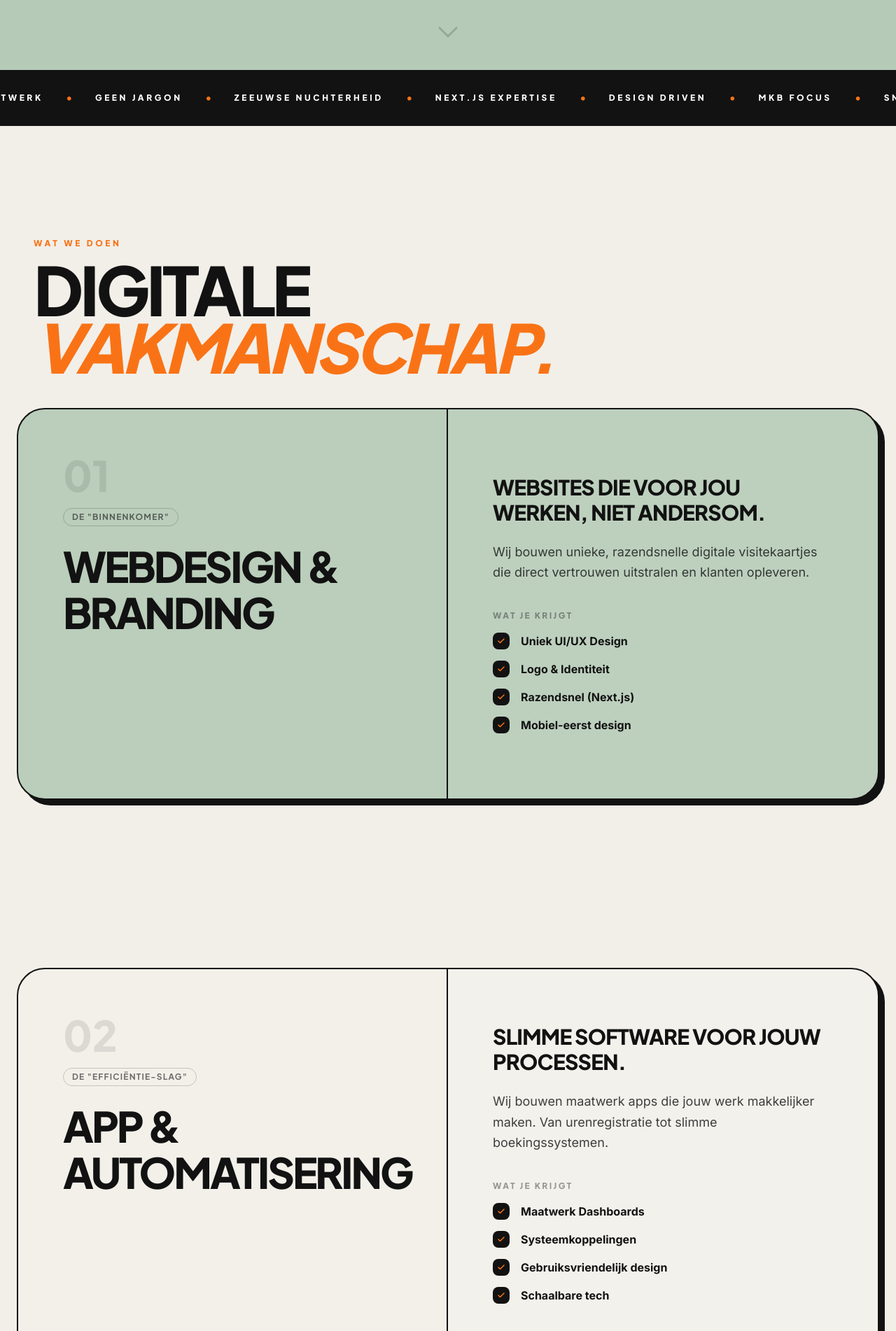
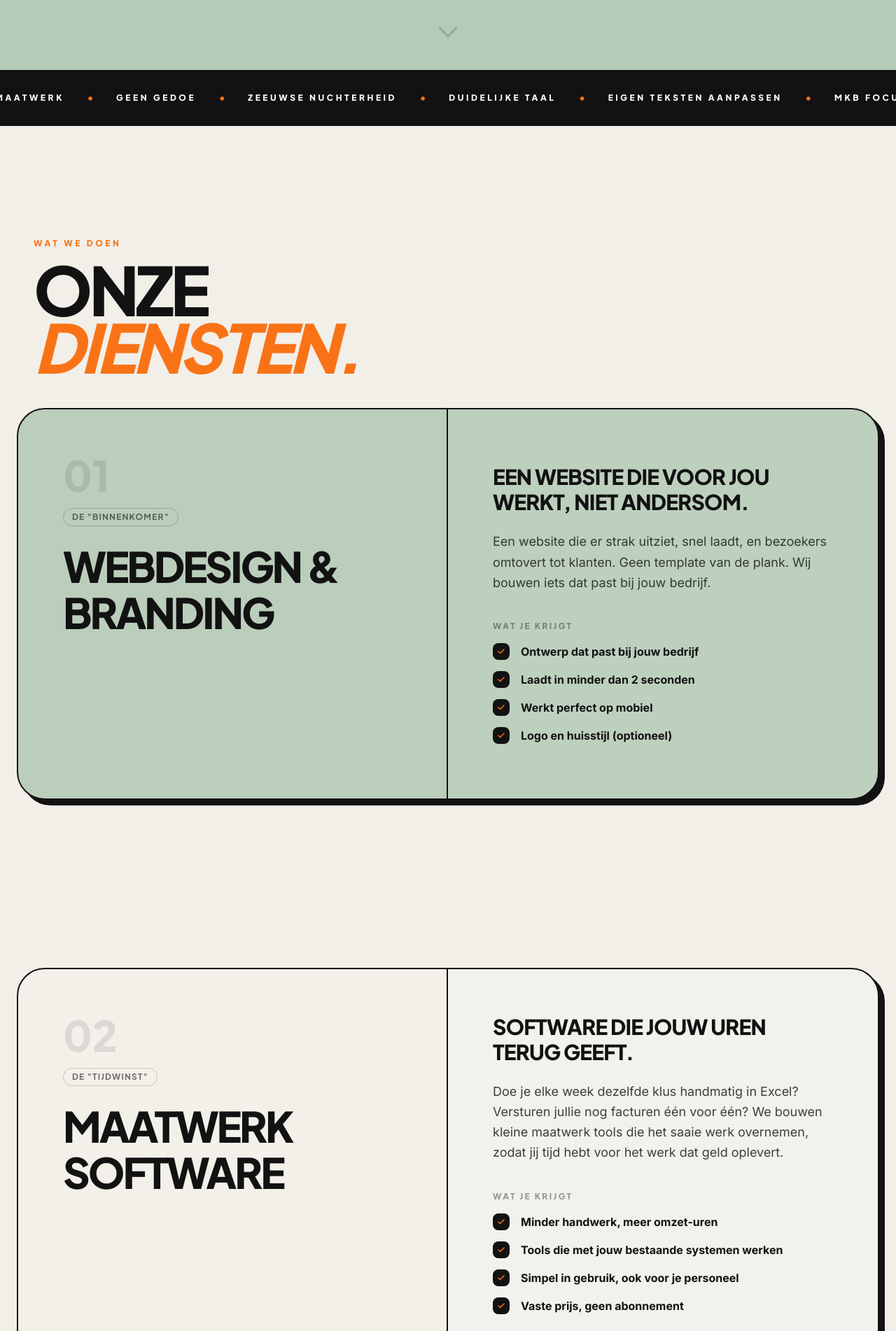
Before and after one commit to madebyformastudios/forma-v2, a Next.js app: page / in a window 1280 px wide. Shown: the part 700-2602 px from the top of the page at 70% size. Built offline with nearby package versions, Linux system fonts and the light colour scheme.

Commit message:
Changes: Improved overall copywriting on the webpage.

```diff
--- a/app/layout.tsx
+++ b/app/layout.tsx
@@ -19,10 +19,10 @@ const inter = Inter({
 
 export const metadata: Metadata = {
   title: {
-    default: "FORMA | Premium Webdesign & Development Zeeland",
-    template: "FORMA | %s - Webdesign & Development Zeeland",
+    default: "FORMA | Websites voor MKB Zeeland — Snel, Mooi, Geen Gedoe",
+    template: "FORMA | Websites voor MKB Zeeland",
   },
-  description: "FORMA is hét bureau voor high-end Next.js websites in Zeeland. Wij helpen MKB-ondernemers in Middelburg en omstreken aan bizarre snelheid en meer omzet.",
+  description: "Wij bouwen snelle, mooie websites voor ondernemers in Zeeland. Geen vage praat, vaste prijs, binnen 3 weken online. Vraag een gesprek aan.",
   metadataBase: new URL("https://madebyforma.nl"),
   alternates: {
     canonical: "/",
@@ -31,8 +31,8 @@ export const metadata: Metadata = {
     google: "TGK-dEIPovps_mTX7E8eUrBVlhs3lB4KzMAb2j40Tb8",
   },
   openGraph: {
-    title: "FORMA | Premium Webdesign & Development Zeeland",
-    description: "FORMA is hét bureau voor high-end Next.js websites in Zeeland. Wij helpen MKB-ondernemers in Middelburg en omstreken aan bizarre snelheid en meer omzet.",
+    title: "FORMA | Websites voor MKB Zeeland — Snel, Mooi, Geen Gedoe",
+    description: "Wij bouwen snelle, mooie websites voor ondernemers in Zeeland. Geen vage praat, vaste prijs, binnen 3 weken online. Vraag een gesprek aan.",
     url: "https://madebyforma.nl",
     siteName: "FORMA",
     locale: "nl_NL",
@@ -48,8 +48,8 @@ export const metadata: Metadata = {
   },
   twitter: {
     card: "summary_large_image",
-    title: "FORMA | Premium Webdesign & Development Zeeland",
-    description: "FORMA is hét bureau voor high-end Next.js websites in Zeeland. Wij helpen MKB-ondernemers in Middelburg en omstreken aan bizarre snelheid en meer omzet.",
+    title: "FORMA | Websites voor MKB Zeeland — Snel, Mooi, Geen Gedoe",
+    description: "Wij bouwen snelle, mooie websites voor ondernemers in Zeeland. Geen vage praat, vaste prijs, binnen 3 weken online. Vraag een gesprek aan.",
     images: ["/og-image.jpg"],
   },
   robots: {
@@ -79,7 +79,7 @@ export default function RootLayout({
       "addressCountry": "Nederland"
     },
     "areaServed": "Zeeland",
-    "description": "FORMA is hét bureau voor high-end Next.js websites in Zeeland. Wij helpen MKB-ondernemers in Middelburg en omstreken aan bizarre snelheid en meer omzet.",
+    "description": "Wij bouwen snelle, mooie websites voor ondernemers in Zeeland. Geen vage praat, vaste prijs, binnen 3 weken online. Vraag een gesprek aan.",
     "serviceType": ["Web Design", "Web Development", "SEO"],
     "url": "https://madebyforma.nl"
   };
--- a/app/page.tsx
+++ b/app/page.tsx
@@ -17,7 +17,6 @@ export default function Home() {
       <Process />
       <Projects />
       <FoundingPartner />
-      <TechStack />
       <FAQ />
       <Contact />
     </main>
--- a/components/layout/Footer.tsx
+++ b/components/layout/Footer.tsx
@@ -40,7 +40,7 @@ export default function Footer() {
             </div>
             <div className="space-y-2">
               <p className="text-xl font-sans font-black uppercase">Middelburg, Zeeland</p>
-              <p className="text-white/40 font-body">Nederland — Global Service</p>
+              <p className="text-white/40 font-body">Werkend voor heel Nederland</p>
             </div>
           </div>
 
@@ -79,7 +79,7 @@ export default function Footer() {
           {/* Column 3: Contact Context */}
           <div className="lg:flex lg:justify-end">
             <div className="bg-white/5 border border-white/10 p-8 rounded-3xl space-y-4 max-w-sm h-fit">
-              <p className="text-lg font-sans font-black uppercase leading-tight">Laten we samen die digitale standaard zetten.</p>
+              <p className="text-lg font-sans font-black uppercase leading-tight">Laten we beginnen</p>
               <Link href="#contact" className="inline-block text-accent font-sans font-black uppercase text-xs tracking-widest border-b-2 border-accent pb-1">
                 Start je aanvraag →
               </Link>
@@ -91,10 +91,10 @@ export default function Footer() {
         <div className="flex flex-col md:flex-row justify-between items-center pt-8 border-t border-white/5 gap-8">
           <div className="flex items-center space-x-6">
             <p className="text-[10px] font-sans font-bold uppercase tracking-widest text-white/30">
-              © 2026 FORMA — Built with Next.js & Passion
+              © 2026 FORMA — GEBOUWD MET NEXT.JS EN PASSIE
             </p>
             <div className="px-3 py-1 bg-accent text-white rounded-lg text-[10px] font-sans font-black uppercase tracking-tighter rotate-3 shadow-[2px_2px_0px_0px_#ffffff]">
-              Made in Zeeland
+              gemaakt in zeeland
             </div>
           </div>
 
--- a/components/sections/Contact.tsx
+++ b/components/sections/Contact.tsx
@@ -5,7 +5,7 @@ import { motion } from 'framer-motion';
 import Button from '@/components/ui/Button';
 import { Mail, MapPin } from 'lucide-react';
 
-const serviceOptions = ["WEB DESIGN", "APP DEV", "SEO & GEO", "BRANDING"];
+const serviceOptions = ["WEB DESIGN", "MAATWERK SOFTWARE", "SEO & GOOGLE", "BRANDING"];
 
 export default function Contact() {
   const [selectedServices, setSelectedServices] = useState<string[]>([]);
@@ -59,10 +59,10 @@ export default function Contact() {
                 CONTACT
               </span>
               <h2 className="text-4xl md:text-7xl font-sans font-black tracking-tighter uppercase text-ink leading-[0.85] mb-8">
-                KLAAR OM DE <br /> <span className="text-accent italic">STANDAARD</span> TE ZETTEN?
+                KLAAR OM TE <br /> <span className="text-accent italic">BEGINNEN</span> ?
               </h2>
               <p className="text-lg md:text-xl text-ink/60 font-body leading-relaxed">
-                Een digitale fundering bouw je niet zomaar. Het is de start van iets groters. Laten we samen werken aan een platform dat écht voor jouw onderneming werkt.
+                Stuur een berichtje of mail direct. We plannen een vrijblijvend gesprek, koffie erbij, niks verplicht. Binnen 24 uur reactie, beloofd.
               </p>
             </div>
 
--- a/components/sections/FAQ.tsx
+++ b/components/sections/FAQ.tsx
@@ -7,31 +7,31 @@ import { Plus } from 'lucide-react';
 const faqs = [
   {
     question: "Wat kost dat nou, zo'n FORMA-site?",
-    answer: "Ik hou van duidelijke taal. Voor de bouw van een professionele website werk ik met vaste prijzen die passen bij de startende of lokale ondernemer. De meeste projecten vallen tussen de €750 en €1.950. Hiervoor krijg je een razendsnelle, moderne site die ook op mobiel perfect werkt. Zo weet je vooraf precies waar je aan toe bent."
+    answer: "Een standaard zakelijke site (5-7 pagina's, contactformulier, mooi op mobiel, snel in Google) zit bij ons rond de €2.250. Dat is inclusief ontwerp, bouw en een jaar hosting. Geen verborgen kosten achteraf. Heb je nu een van de Founding Partner plekken gepakt, dan betaal je €1.350 voor precies hetzelfde. Daarna gaan we gewoon naar de normale prijs. Webshop of iets specifieks nodig? Dan maken we een offerte op maat."
+  },
+  {
+    question: "Kan ik het niet gewoon zelf doen met Wix of Squarespace?",
+    answer: "Eerlijk: ja, dat kan. Voor een simpele hobbywebsite is Wix prima. Maar als je site echt klanten moet opleveren, snel moet zijn op mobiel, en goed gevonden moet worden in Google, dan loop je daar tegen grenzen aan. Templates zien er allemaal hetzelfde uit, ze zijn vaak traag, en je betaalt maandelijks zonder dat je echt iets bezit. Wij bouwen iets dat van jou is en bij jouw bedrijf past."
+  },
+  {
+    question: "Hoe snel staat mijn nieuwe site online?",
+    answer: "Reken op 3 weken vanaf de start. Soms sneller als je snel feedback geeft, soms iets langer als we wachten op teksten of foto's. We spreken vooraf een datum af en die halen we ook."
   },
   {
     question: "Hoe zit het met ingewikkelde functies of apps?",
-    answer: "Zoek je meer dan alleen een website? Denk aan een eigen klantenportaal, een offertesysteem of een maatwerk app voor jouw personeel? Dat noemen we Maatwerk. Omdat dit per bedrijf enorm verschilt, gaat dit altijd op aanvraag. We bespreken jouw wensen en ik maak een offerte op maat die precies aansluit bij jouw processen."
-  },
-  {
-    question: "Kan ik het niet gewoon zelf doen met Wix of Squarespace?",
-    answer: "Zeker weten, dat kan. Maar als je een vakman bent, ga je ook niet zelf jouw boekhoudsoftware programmeren, toch? Het verschil zit 'm in de snelheid en de uitstraling. Een DHZ-site oogt vaak net niet professioneel en is vaak traag. Mijn sites zijn gebouwd met Next.js; dat vindt Google heerlijk en zorgt ervoor dat jij er direct \"duurder\" uitziet dan de concurrent."
-  },
-  {
-    question: "Hoe snel staat mijn nieuwe site online?",
-    answer: "Ik hou niet van getreuzel. Als jij de teksten en foto’s aanlevert, zorg ik dat de eerste versie voor de meeste web-projecten binnen 2 tot 4 weken staat. Ik heb mijn proces zo ingericht dat ik snel kan schakelen zonder in te leveren op de kwaliteit."
+    answer: "Heb je een specifiek idee? Een online boekingssysteem, een ledenportaal, een tool waarmee je werkbonnen automatisch maakt? Stuur een berichtje of bel. We luisteren eerst, dan zeggen we eerlijk of het past en wat het kost. Geen luchtkastelen."
   },
   {
     question: "Heb ik er na de oplevering nog omkijken naar?",
-    answer: "Alleen als je dat zelf wilt. Ik bied service-abonnementen aan waarbij ik de techniek, hosting en kleine updates regel. Zo kun jij doen waar je goed in bent (ondernemen) en zorg ik dat jouw digitale voordeur er strak bij blijft staan. Je zit nergens aan vast, maar het gemak is groot."
+    answer: "Niet als je dat niet wil. Hosting en onderhoud nemen wij over (eerste jaar gratis bij het Founding Partner pakket, daarna €30 per maand). Teksten of foto's aanpassen kun je zelf. We leggen het uit en het is simpeler dan je denkt. Liever dat wij het doen? Stuur een mail, dan regelen we het."
   },
   {
     question: "Wat als mijn bedrijf over twee jaar veel groter is?",
-    answer: "Dat is de kracht van FORMA. Ik bouw geen 'dichtgetimmerd' systeem. Jouw site is de fundering. Wil je later uitbreiden naar een volledige web-app of een reserveringssysteem? Dan bouwen we dat er gewoon bovenop. Je hoeft dus nooit meer helemaal opnieuw te beginnen."
+    answer: "Dan groeit de site mee. We bouwen niet op iets dat over twee jaar verouderd is. Onze sites schalen makkelijk mee. Meer pagina's, een webshop erbij, een afspraaksysteem, dat kan er allemaal aan zonder dat je opnieuw hoeft te beginnen."
   },
   {
     question: "Waarom zou ik voor FORMA kiezen en niet voor een groot bureau?",
-    answer: "Bij een groot bureau betaal je mee aan hun dure kantoorpand en de secretaresse. Bij FORMA praat je direct met de maker. Ik ken de regio, ik snap de Zeeuwse mentaliteit van niet lullen maar poetsen, en ik lever dezelfde kwaliteit als die dure bureaus, maar dan voor een prijs die voor een MKB'er nog leuk is."
+    answer: "Bij een groot bureau ben je een van de honderd klanten en praat je met een accountmanager die het werk doorgeeft aan iemand die jij nooit ziet. Bij ons heb je direct contact met de mensen die jouw site bouwen. Korter lijntje, sneller schakelen, geen vergaderingen om vergaderingen. En: we zitten in Zeeland en kennen het MKB hier. Dat scheelt vertaalwerk."
   }
 ];
 
--- a/components/sections/FoundingPartner.tsx
+++ b/components/sections/FoundingPartner.tsx
@@ -7,10 +7,10 @@ import Button from '@/components/ui/Button';
 
 export default function FoundingPartner() {
   const benefits = [
-    "Hoge Snelheid Next.js Website",
-    "Lokale SEO Setup (Focus op Zeeland)",
-    "Professionele Copywriting ondersteuning",
-    "1 Jaar Premium Hosting & Onderhoud (Gratis)"
+    "Een snelle, professionele website",
+    "Vindbaar op Google in jouw regio",
+    "Wij helpen met het schrijven van de teksten",
+    "1 jaar hosting en onderhoud gratis (normaal €30 per maand)"
   ];
 
   const email = "info@madebyforma.nl";
--- a/components/sections/Hero.tsx
+++ b/components/sections/Hero.tsx
@@ -76,8 +76,8 @@ export default function Hero() {
             transition={{ delay: 0.4, duration: 1 }}
             className="max-w-3xl mx-auto text-lg md:text-2xl text-ink/70 font-body leading-relaxed mt-12 mb-12 px-6"
           >
-            Maatwerk websites voor ambitieuze ondernemers. <br className="hidden md:block" />
-            Geen vage praat, gewoon resultaat.
+            Razendsnelle websites die nieuwe klanten opleveren. <br className="hidden md:block" />
+            Voor MKB'ers in Zeeland die af willen van hun trage WordPress-site.
           </motion.p>
 
           <div className="flex justify-center px-6">
--- a/components/sections/Process.tsx
+++ b/components/sections/Process.tsx
@@ -10,28 +10,28 @@ const steps = [
   {
     id: "01",
     title: "Strategie",
-    description: "Koffie & Koers. We duiken in jouw onderneming en bepalen de route die resultaat oplevert.",
+    description: "Koffie & Koers. We gaan zitten, drinken een bak koffie en duiken in jouw bedrijf. Wat doe je, wie zijn je klanten, en wat moet die website opleveren? Daarna weten we precies waar we aan gaan bouwen.",
     mainIcon: <Coffee size={80} />,
     rotation: 0
   },
   {
     id: "02",
-    title: "Design",
-    description: "High-End UI/UX. Een strak, modern en bliksemsnel ontwerp dat jouw merkidentiteit versterkt en direct vertrouwen wekt.",
+    title: "Ontwerp",
+    description: "Eerst tekenen, dan bouwen. Je krijgt een ontwerp te zien voordat we ook maar één regel code schrijven. Aanpassen kan, dat hoort erbij. Pas als jij blij bent, gaan we door.",
     mainIcon: <Pencil size={80} />,
     rotation: 90
   },
   {
     id: "03",
-    title: "Build",
-    description: "High-Performance Tech. Razendsnelle ontwikkeling met Next.js 15 voor een onverwoestbaar platform.",
+    title: "Bouwen",
+    description: "We zetten het in elkaar. Snel, stabiel, en zo gemaakt dat je later zelf teksten en foto's kunt aanpassen zonder ons te bellen.",
     mainIcon: <Code size={80} />,
     rotation: 180
   },
   {
     id: "04",
-    title: "Launch",
-    description: "Livegang & Groei. Optimale vindbaarheid in Google en AI-zoekmachines (GEO).",
+    title: "Live",
+    description: "Site online, klanten erop. We zetten 'm live, zorgen dat Google hem vindt, en leggen je uit hoe je zelf het stuur in handen houdt. En als er iets is, staan we klaar.",
     mainIcon: <Rocket size={80} />,
     rotation: 270
   }
--- a/components/sections/Projects.tsx
+++ b/components/sections/Projects.tsx
@@ -26,7 +26,7 @@ export default function Projects() {
 
           <div className="space-y-8">
             <p className="text-2xl md:text-3xl font-sans font-bold text-ink/40 italic">
-              Oeps, hier valt nog niks te zien...
+              We zijn net gestart en bouwen onze eerste sites. Wil je een van de eerste klanten zijn? Daar staat een flinke korting tegenover.
             </p>
 
             <button
--- a/components/sections/Services.tsx
+++ b/components/sections/Services.tsx
@@ -9,41 +9,41 @@ const services = [
     id: "01",
     label: "De \"Binnenkomer\"",
     title: "Webdesign & Branding",
-    headline: "Websites die voor jou werken, niet andersom.",
-    description: "Wij bouwen unieke, razendsnelle digitale visitekaartjes die direct vertrouwen uitstralen en klanten opleveren.",
+    headline: "Een website die voor jou werkt, niet andersom.",
+    description: "Een website die er strak uitziet, snel laadt, en bezoekers omtovert tot klanten. Geen template van de plank. Wij bouwen iets dat past bij jouw bedrijf.",
     benefits: [
-      "Uniek UI/UX Design",
-      "Logo & Identiteit",
-      "Razendsnel (Next.js)",
-      "Mobiel-eerst design"
+      "Ontwerp dat past bij jouw bedrijf",
+      "Laadt in minder dan 2 seconden",
+      "Werkt perfect op mobiel",
+      "Logo en huisstijl (optioneel)"
     ],
     color: "#B6CBB7" // Sage
   },
   {
     id: "02",
-    label: "De \"Efficiëntie-slag\"",
-    title: "App & Automatisering",
-    headline: "Slimme software voor jouw processen.",
-    description: "Wij bouwen maatwerk apps die jouw werk makkelijker maken. Van urenregistratie tot slimme boekingssystemen.",
+    label: "De \"Tijdwinst\"",
+    title: "Maatwerk Software",
+    headline: "Software die jouw uren terug geeft.",
+    description: "Doe je elke week dezelfde klus handmatig in Excel? Versturen jullie nog facturen één voor één? We bouwen kleine maatwerk tools die het saaie werk overnemen, zodat jij tijd hebt voor het werk dat geld oplevert.",
     benefits: [
-      "Maatwerk Dashboards",
-      "Systeemkoppelingen",
-      "Gebruiksvriendelijk design",
-      "Schaalbare tech"
+      "Minder handwerk, meer omzet-uren",
+      "Tools die met jouw bestaande systemen werken",
+      "Simpel in gebruik, ook voor je personeel",
+      "Vaste prijs, geen abonnement"
     ],
     color: "#F2EFE9" // Sand
   },
   {
     id: "03",
-    label: "De \"Toekomstbestendige\" Groei",
-    title: "SEO & AI (GEO)",
-    headline: "Gevonden worden door mens en AI.",
-    description: "Wij zorgen dat jouw onderneming bovenaan staat in Google en wordt aanbevolen door AI zoals ChatGPT.",
+    label: "Gevonden Worden",
+    title: "SEO & Google",
+    headline: "Bovenaan in Google als klanten zoeken.",
+    description: "Wij zorgen dat jouw bedrijf bovenaan staat in Google als iemand zoekt naar wat jij doet. Lokaal in Zeeland, of breder als dat nodig is. En als mensen het aan ChatGPT vragen, komt jouw naam ook bovendrijven.",
     benefits: [
-      "GEO: AI-Optimalisatie",
-      "Lokale SEO Dominantie",
-      "Autoriteit & Vertrouwen",
-      "Heldere rapportages"
+      "Vindbaar in Google in jouw regio",
+      "Klaar voor AI-zoekmachines (ChatGPT, Gemini)",
+      "Heldere maandrapportage",
+      "Eerlijke uitleg, geen tovenarij"
     ],
     color: "#E5B7A9" // Clay
   }
@@ -147,7 +147,7 @@ export default function Services() {
             WAT WE DOEN
           </span>
           <h2 className="text-4xl md:text-8xl font-sans font-black tracking-tighter uppercase text-ink leading-[0.85]">
-            DIGITALE <br /> <span className="text-accent italic">VAKMANSCHAP.</span>
+            ONZE <br /> <span className="text-accent italic">DIENSTEN.</span>
           </h2>
         </div>
       </div>
--- a/components/sections/Ticker.tsx
+++ b/components/sections/Ticker.tsx
@@ -3,12 +3,12 @@
 import { motion } from 'framer-motion';
 
 const items = [
-  "SNELHEID",
+  "SNEL ONLINE",
   "MAATWERK",
-  "GEEN JARGON",
+  "GEEN GEDOE",
   "ZEEUWSE NUCHTERHEID",
-  "NEXT.JS EXPERTISE",
-  "DESIGN DRIVEN",
+  "DUIDELIJKE TAAL",
+  "EIGEN TEKSTEN AANPASSEN",
   "MKB FOCUS",
 ];
 
```
